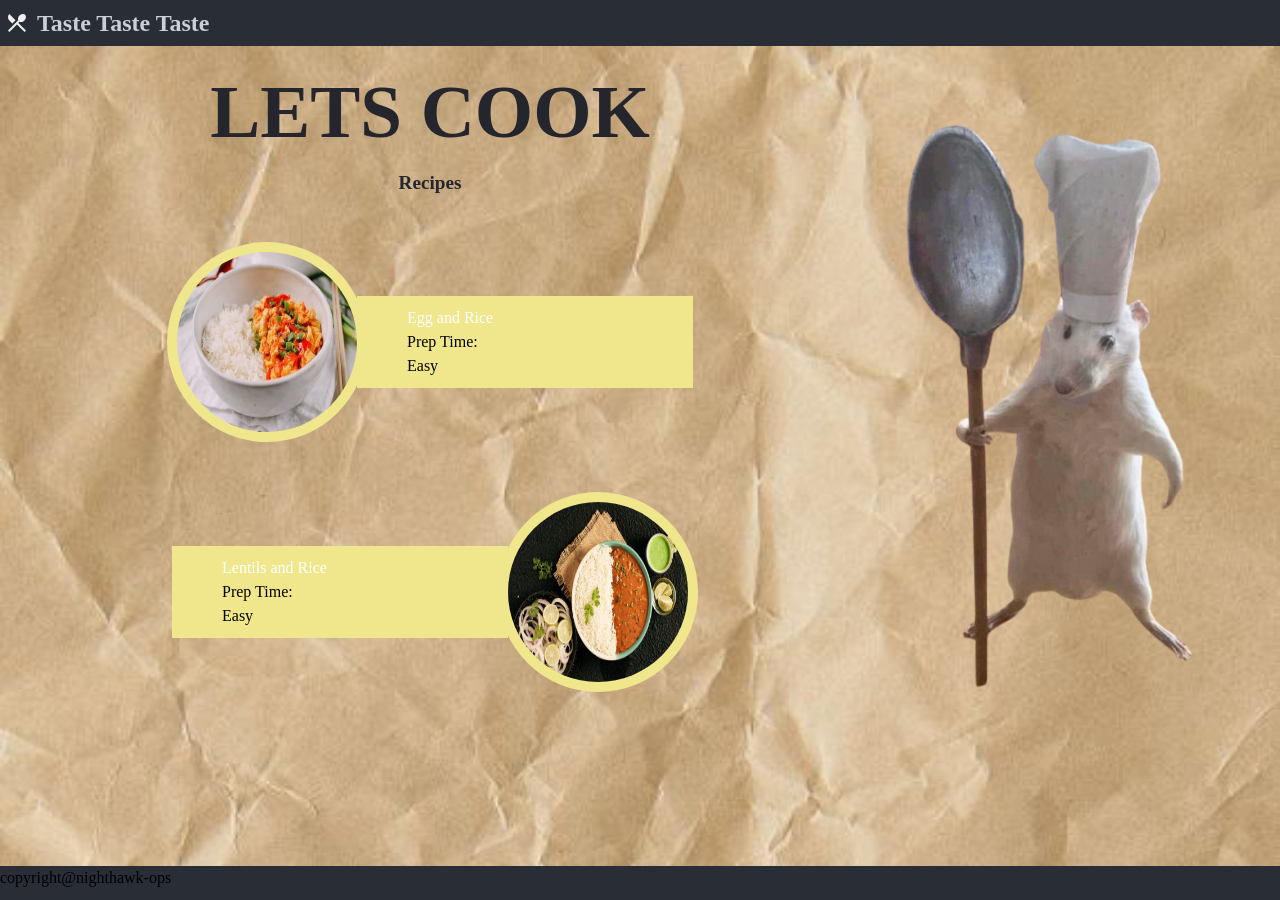
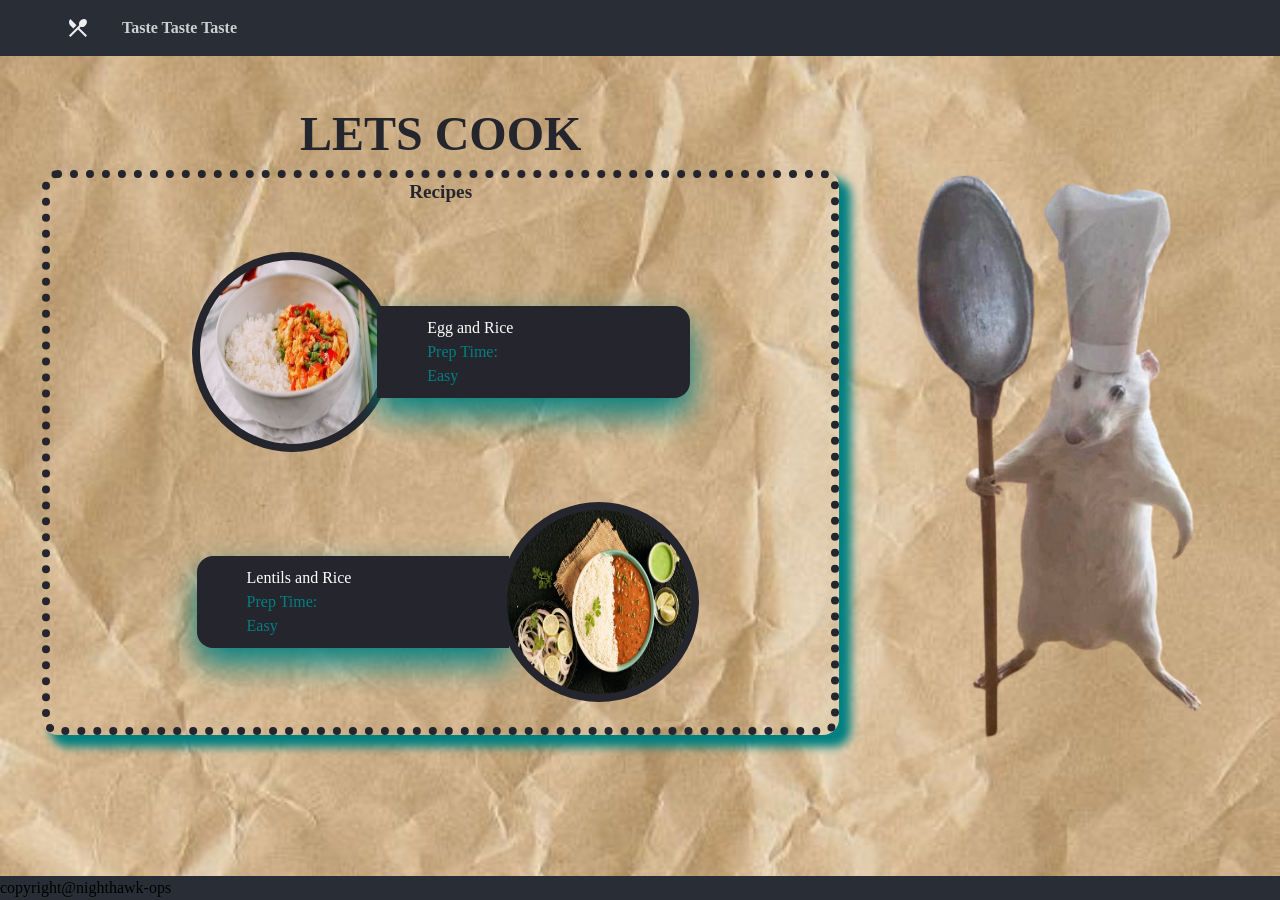
Before and after one commit to nighthawk-ops/odin-recipes, a plain HTML site: page index.html in a window 1280 px wide. Drawn offline with Linux system fonts and the light colour scheme.

Commit message:
box-shadow
styles

```diff
--- a/index.html
+++ b/index.html
@@ -34,7 +34,7 @@
 
                     <div class="recp" style="flex-direction: row-reverse;">
                         <img src="./recipes/recipe_images/rice and lentils.jpg" alt="Lentils and rice" style="margin-left: -10px;">
-                        <div class="details">
+                        <div class="details" style="border-radius: 1rem 0 0 1rem;">
                             <ul>
                                 <li><div class="recp-name"><a href="./recipes/lentils_and_rice.html">Lentils and Rice</a></div></li>
                                 <li id="prep-time">Prep Time: </li>
--- a/styles.css
+++ b/styles.css
@@ -53,6 +53,7 @@
   .content{
     flex: 2;
     height: 100vh;
+    padding: 2rem;
   }
 
   .web-img{
@@ -60,22 +61,24 @@
     display: flex;
     justify-content: center;
     align-items: center;
+    padding-top: 5rem;
   }
 
   header{
     display: flex;
     align-items: center;
-    gap: 8px;
-    padding: 5px;
+    gap: 2em;
+    padding: 1em;
+    margin-left: 50px
   }
 
   .title{
     color: #cccfd6;
-    font-size: 12px;
+    font-size: 0.5rem;
   }
 
   .hero-text{
-    font-size: 50px;
+    font-size: 2rem;
     color:#25252d;
     text-align: center;
   }
@@ -84,6 +87,9 @@
     display: flex;
     flex-direction: column;
     align-items: center;
+    border: 0.5rem dotted #25252d;
+    box-shadow:10px 10px 10px 2px teal;
+    border-radius: 1rem;
   }
 
   .recipes h3{
@@ -98,6 +104,7 @@
     justify-content: center;
     align-items: center;
     margin: 25px;
+
   }
 
 
@@ -106,18 +113,20 @@
     width: 200px;
     height: 200px;
     border-radius: 100%;
-    background-color: khaki;
-    padding: 10px;
-    margin-right: -10px;
+    background-color: #25252d;
+    padding: 0.5rem;
+    margin-right: -0.9rem;
 
   }
 
   .details{
-    background-color: khaki;
+    background-color: #25252d;
     height: fit-content;
     align-self: center;
     width: 40%;
-    padding: 10px
+    padding: 10px;
+    border-radius: 0 1rem 1rem 0;
+    box-shadow: 0 1rem 2rem teal ;
   }
 
   .recp-name a{
@@ -127,4 +136,5 @@
 
   .details ul{
     list-style-type: none;
+    color: teal;
   }
```
